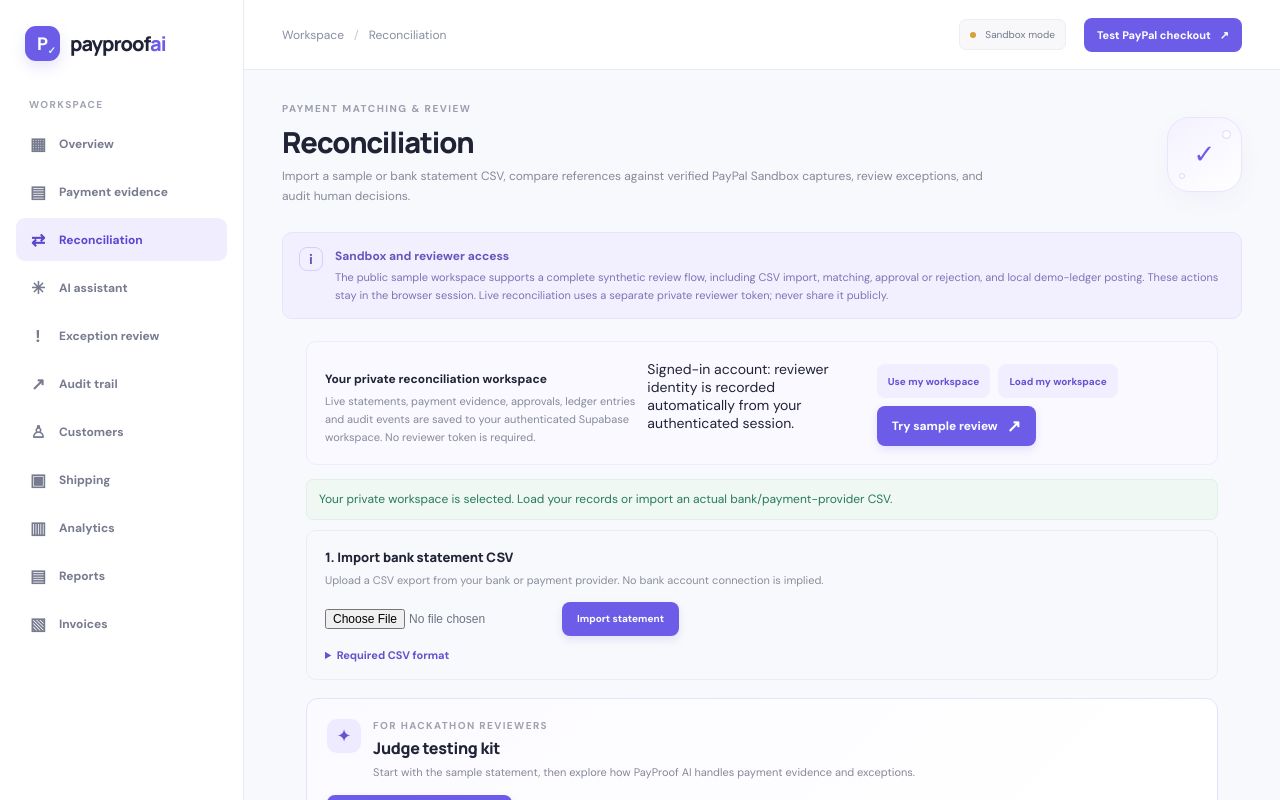
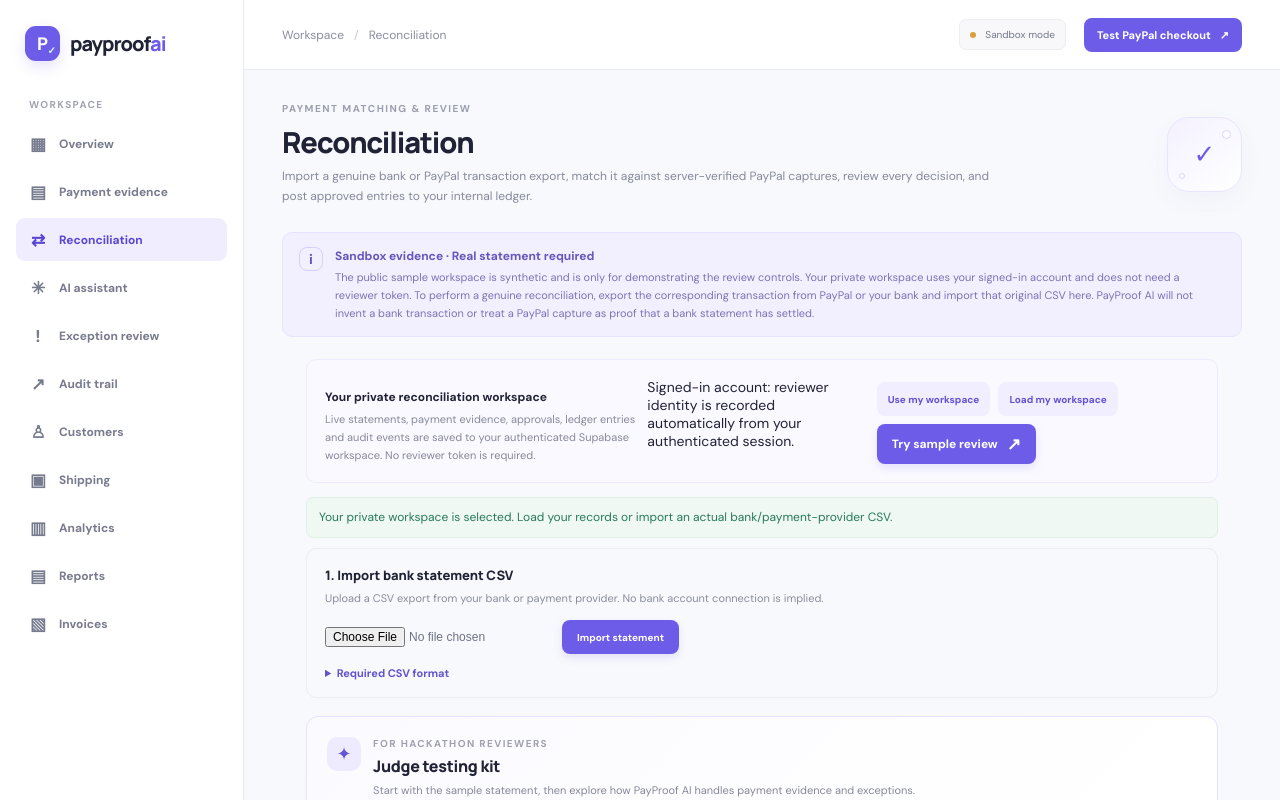
Before and after one commit to Moana-star/payproof-ai, a Next.js app: page /reconciliation in a window 1280 px wide. Shown: the top 800 px of the page. Built offline with nearby package versions, Linux system fonts and the light colour scheme.

Commit message:
Clarify genuine statement requirement in reconciliation

```diff
--- a/app/reconciliation/page.tsx
+++ b/app/reconciliation/page.tsx
@@ -6,13 +6,13 @@ export default function ReconciliationPage() {
     <WorkspaceLayout
       title="Reconciliation"
       eyebrow="PAYMENT MATCHING & REVIEW"
-      description="Import a sample or bank statement CSV, compare references against verified PayPal Sandbox captures, review exceptions, and audit human decisions."
+      description="Import a genuine bank or PayPal transaction export, match it against server-verified PayPal captures, review every decision, and post approved entries to your internal ledger."
     >
       <div className="ops-info-banner">
         <span className="ops-info-icon">i</span>
         <div>
-          <strong>Sandbox and reviewer access</strong>
-          <p>The public sample workspace supports a complete synthetic review flow, including CSV import, matching, approval or rejection, and local demo-ledger posting. These actions stay in the browser session. Live reconciliation uses a separate private reviewer token; never share it publicly.</p>
+          <strong>Sandbox evidence · Real statement required</strong>
+          <p>The public sample workspace is synthetic and is only for demonstrating the review controls. Your private workspace uses your signed-in account and does not need a reviewer token. To perform a genuine reconciliation, export the corresponding transaction from PayPal or your bank and import that original CSV here. PayProof AI will not invent a bank transaction or treat a PayPal capture as proof that a bank statement has settled.</p>
         </div>
       </div>
       <ReconciliationConsole />
```
